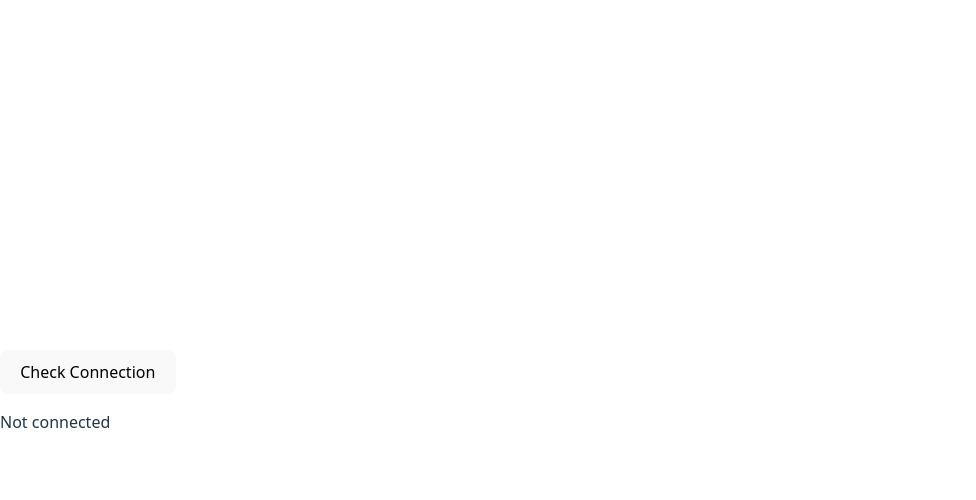
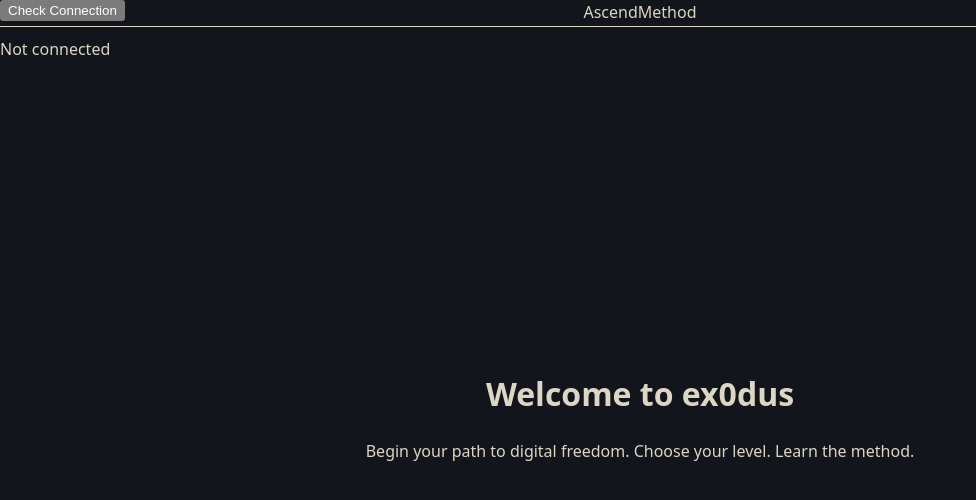
Before and after one commit to etdame/Genesis, a React (Vite) app in the folder frontend/: page / in a window 1280 px wide. Shown: the top 500 px of the page, without its empty margins (0-976 px from the left). Built offline with nearby package versions, Linux system fonts and the light colour scheme.

Commit message:
Added tailwind css configs, menu bar and css styles. Need to fix tailwind

```diff
--- a/frontend/src/App.jsx
+++ b/frontend/src/App.jsx
@@ -8,21 +8,63 @@ function App() {
       const res = await fetch('http://localhost:8000/ping');
       const data = await res.json();
       setMessage(`Server says: ${data.status}`);
-    } catch (err) {
+    } catch {
       setMessage('❌ Could not connect to backend');
     }
   };
 
   return (
-    <main className="p-4">
-      <button
-        onClick={checkConnection}
-        className="bg-blue-600 text-white px-4 py-2 rounded"
-      >
-        Check Connection
-      </button>
-      <p className="mt-4">{message}</p>
-    </main>
+    <div className="bg-bg text-text min-h-screen flex flex-col">
+      {/* ─── TOP MENU BAR ───────────────────────────────────────────────────── */}
+      <header className="w-full bg-secondary border-b border-border shadow-md">
+        <nav className="max-w-5xl mx-auto px-6 py-4 flex justify-center space-x-12">
+          <NavButton text="Ascend" href="#" />
+          <NavButton text="Method" href="#" />
+        </nav>
+      </header>
+
+      {/* ─── MAIN CONTENT (VERTICALLY & HORIZONTALLY CENTERED) ──────────────── */}
+      <main className="flex-grow flex items-center justify-center px-6">
+        <div className="text-center animate-fade-in">
+          <h1 className="text-5xl font-extrabold text-primary mb-4">
+            Welcome to ex0dus
+          </h1>
+          <p className="text-lg text-text/80 max-w-xl">
+            Begin your path to digital freedom. Choose your level. Learn the method.
+          </p>
+        </div>
+      </main>
+
+      {/* ─── CHECK CONNECTION (BOTTOM-LEFT FIXED) ───────────────────────────── */}
+      <div className="absolute bottom-4 left-4 flex flex-col items-start space-y-1">
+        <button
+          onClick={checkConnection}
+          className="bg-border hover:bg-primary text-bg px-3 py-1.5 rounded shadow-sm transition-colors duration-200"
+        >
+          Check Connection
+        </button>
+        <p className="text-xs text-text/70">{message}</p>
+      </div>
+    </div>
+  );
+}
+
+function NavButton({ text, href }) {
+  return (
+    <a
+      href={href}
+      className="
+        text-text
+        hover:text-primary
+        transition-colors duration-200
+        font-semibold text-lg tracking-wide
+        pb-1
+        border-b-2 border-transparent
+        hover:border-primary
+      "
+    >
+      {text}
+    </a>
   );
 }
 
--- a/frontend/src/index.css
+++ b/frontend/src/index.css
@@ -2,71 +2,44 @@
 @tailwind components;
 @tailwind utilities;
 
+/* Base dark theme settings */
 :root {
   font-family: system-ui, Avenir, Helvetica, Arial, sans-serif;
   line-height: 1.5;
   font-weight: 400;
-
-  color-scheme: light dark;
-  color: rgba(255, 255, 255, 0.87);
-  background-color: #242424;
-
-  font-synthesis: none;
+  color-scheme: dark;
+  background-color: #12151C;
+  color: #DDD6C5;
   text-rendering: optimizeLegibility;
   -webkit-font-smoothing: antialiased;
   -moz-osx-font-smoothing: grayscale;
 }
 
+/* Reset links to use Tailwind instead */
 a {
-  font-weight: 500;
-  color: #646cff;
-  text-decoration: inherit;
-}
-a:hover {
-  color: #535bf2;
+  text-decoration: none;
+  color: inherit;
 }
 
 body {
   margin: 0;
-  display: flex;
-  place-items: center;
   min-width: 320px;
   min-height: 100vh;
+  background-color: #12151C;
+  color: #DDD6C5;
 }
 
-h1 {
-  font-size: 3.2em;
-  line-height: 1.1;
-}
-
-button {
-  border-radius: 8px;
-  border: 1px solid transparent;
-  padding: 0.6em 1.2em;
-  font-size: 1em;
-  font-weight: 500;
-  font-family: inherit;
-  background-color: #1a1a1a;
-  cursor: pointer;
-  transition: border-color 0.25s;
-}
-button:hover {
-  border-color: #646cff;
-}
-button:focus,
-button:focus-visible {
-  outline: 4px auto -webkit-focus-ring-color;
-}
-
-@media (prefers-color-scheme: light) {
-  :root {
-    color: #213547;
-    background-color: #ffffff;
+/* Fade-in animation used on main content */
+@keyframes fade-in {
+  from {
+    opacity: 0;
+    transform: translateY(8px);
   }
-  a:hover {
-    color: #747bff;
-  }
-  button {
-    background-color: #f9f9f9;
+  to {
+    opacity: 1;
+    transform: translateY(0);
   }
 }
+.animate-fade-in {
+  animation: fade-in 0.6s ease-out forwards;
+}
```
Also changed, not shown: frontend/src/main.jsx (+7 -7 lines).
